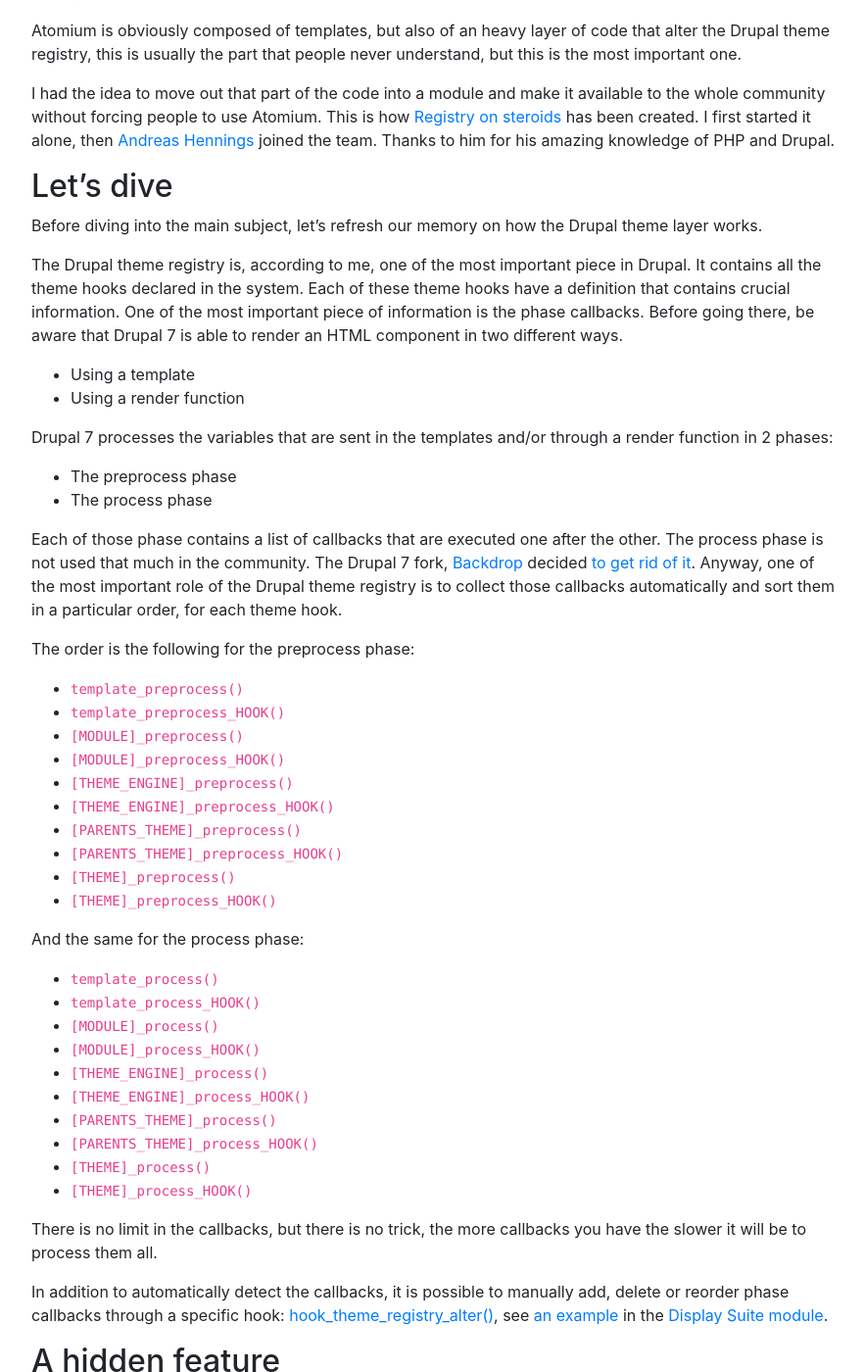
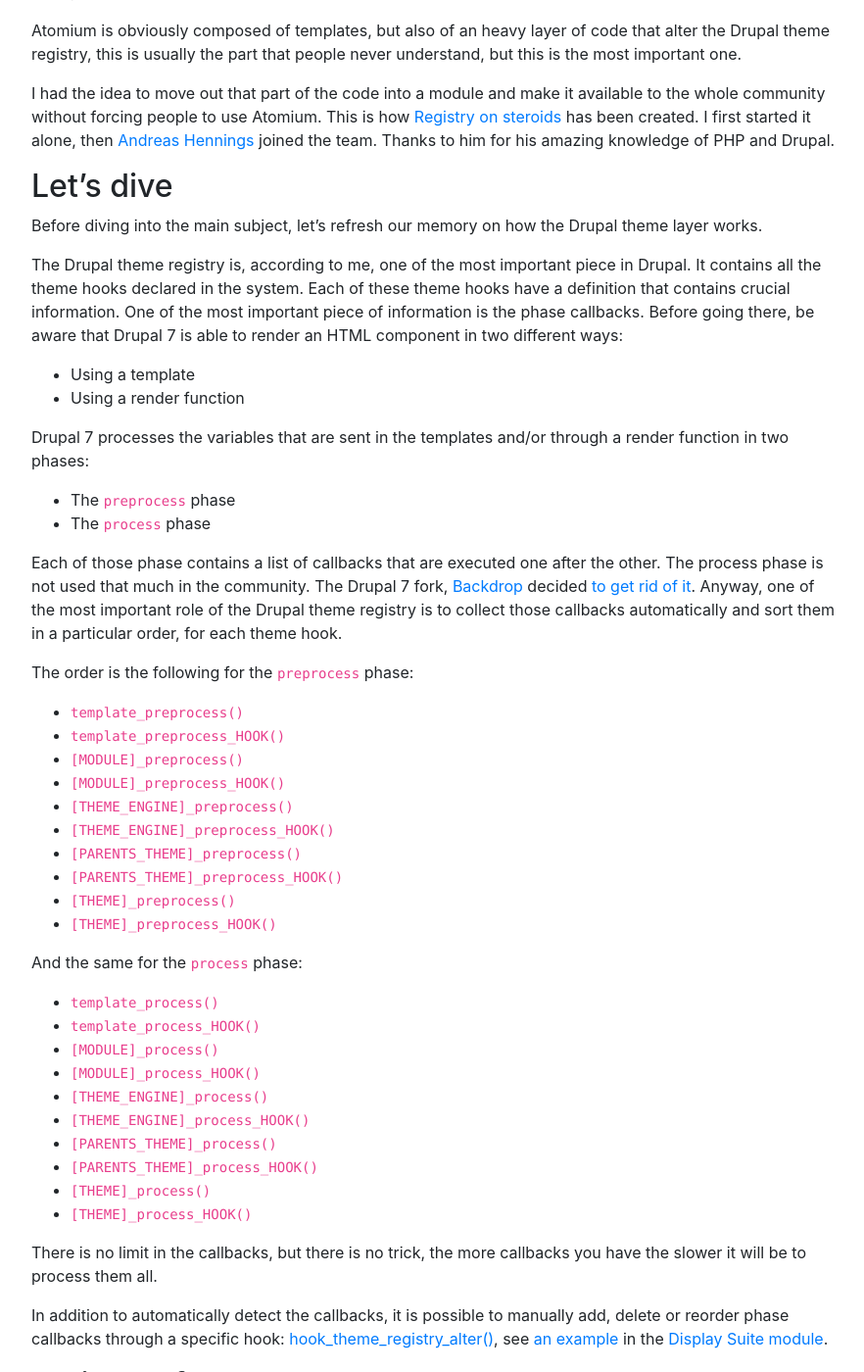
Before and after one commit to drupol/not-a-number.io, a Jekyll site: the page built from _posts/drupal/2018-07-10-registry-on-steroids.md, in a window 1280 px wide and 1400 px high, scrolled down 1238 px. Shown: the whole window at 98% size, without its empty margins (53-935 px from the left). Built offline with Jekyll 4.4.1, drawn with Linux system fonts in a browser that asks for light colours; nearby versions of some CDN libraries; comment, search, counter and statistics services are not loaded; some of the changed text lies outside the part shown.

Commit message:
Phases wrapping markup.

```diff
--- a/_posts/drupal/2018-07-10-registry-on-steroids.md
+++ b/_posts/drupal/2018-07-10-registry-on-steroids.md
@@ -42,21 +42,21 @@
 The Drupal theme registry is, according to me, one of the most important piece in Drupal.
 It contains all the theme hooks declared in the system. Each of these theme hooks have a definition that contains crucial information.
 One of the most important piece of information is the phase callbacks.
-Before going there, be aware that Drupal 7 is able to render an HTML component in two different ways.
+Before going there, be aware that Drupal 7 is able to render an HTML component in two different ways:
 
 * Using a template
 * Using a render function
 
-Drupal 7 processes the variables that are sent in the templates and/or through a render function in 2 phases:
+Drupal 7 processes the variables that are sent in the templates and/or through a render function in two phases:
 
-* The preprocess phase
-* The process phase
+* The `preprocess` phase
+* The `process` phase
 
 Each of those phase contains a list of callbacks that are executed one after the other.
 The process phase is not used that much in the community. The Drupal 7 fork, [Backdrop](https://backdropcms.org/) decided [to get rid of it](https://github.com/backdrop/backdrop-issues/issues/193).
 Anyway, one of the most important role of the Drupal theme registry is to collect those callbacks automatically and sort them in a particular order, for each theme hook.
 
-The order is the following for the preprocess phase:
+The order is the following for the `preprocess` phase:
 
 * `template_preprocess()`
 * `template_preprocess_HOOK()`
@@ -69,7 +69,7 @@
 * `[THEME]_preprocess()`
 * `[THEME]_preprocess_HOOK()`
 
-And the same for the process phase:
+And the same for the `process` phase:
 
 * `template_process()`
 * `template_process_HOOK()`
@@ -88,7 +88,7 @@
 
 ## A hidden feature ##
 
-Rendering a theme hook in Drupal can be done in different ways.
+Rendering a theme hook in Drupal can be done in different ways:
 
 * Using the [theme()](https://api.drupal.org/api/drupal/includes!theme.inc/function/theme/7.x) function
 * Using a [render array](https://www.drupal.org/docs/7/api/render-arrays/render-arrays-overview)
@@ -130,12 +130,12 @@
 
 You may have noticed that I have enabled [the theme debug of Drupal](https://www.drupal.org/docs/7/theming/overriding-themable-output/working-with-template-suggestions) in order to show which template is used to render my `marquee` component.
 
-Now let's say that we want to create some preprocess callbacks:
+Now let's say that we want to create some `preprocess` callbacks:
 
 * In the custom module: `mymodule_preprocess_marquee(&$variables, $hook)`
 * In the theme: `seven_preprocess_marquee(&$variables, $hook)`
 
-Once you flush the cache, the Drupal theme registry will detect those callbacks and add them in the proper phase callbacks stack, in this case, the preprocess phase.
+Once you flush the cache, Drupal will detect those callbacks and add them in the theme registry, in the proper phase callbacks stack, in this case, the `preprocess` phase.
 
 Now, there's a kind of secret feature, not really a secret, but rather an undocumented feature.
 
```
